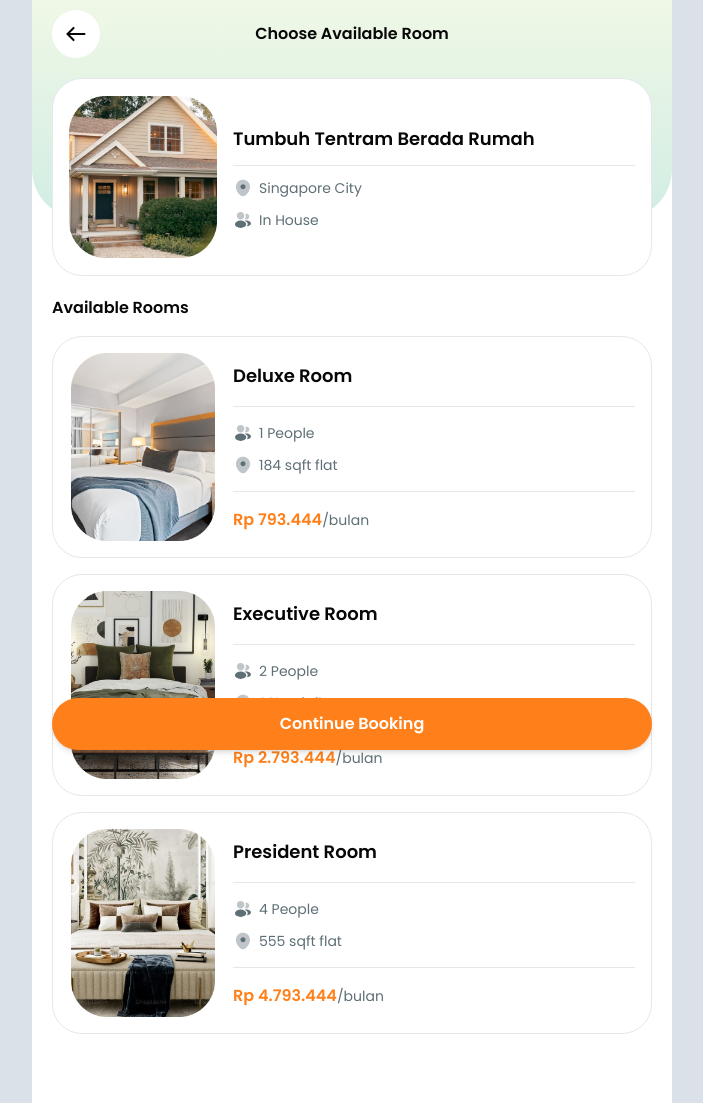
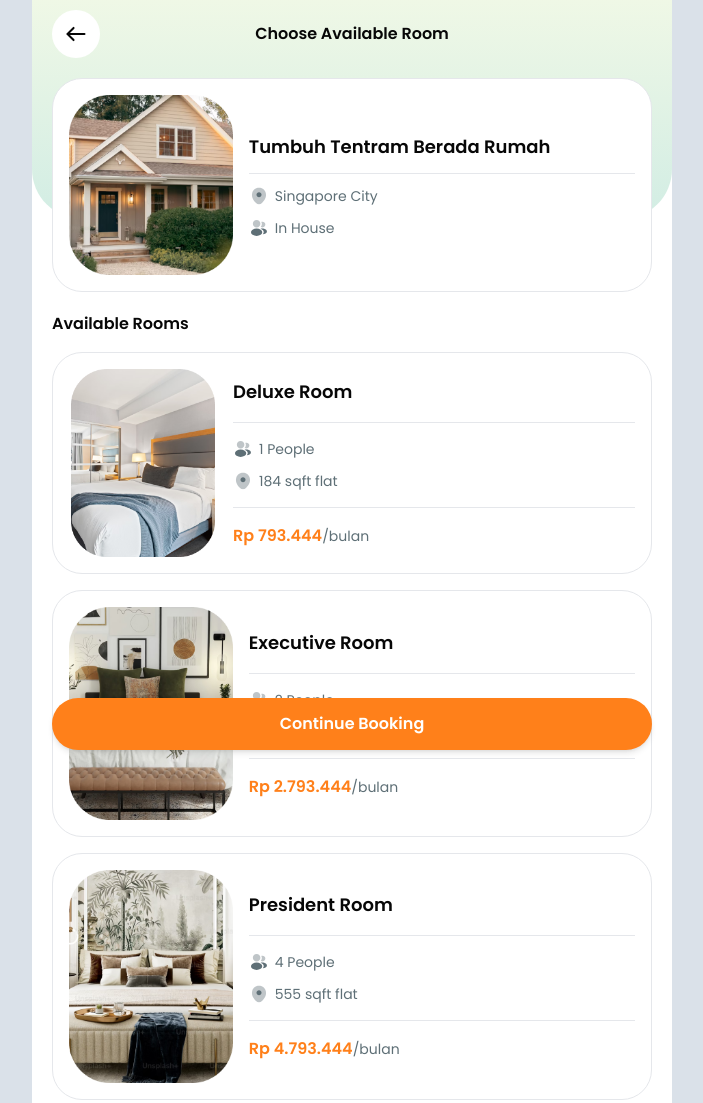
Before and after one commit to sharonamelinda/ngekos-app, a website: page src/index.html in a window 1280 px wide. Shown: the part 20-1123 px from the top of the page, without its empty margins (288-991 px from the left). Drawn offline with Linux system fonts and the light colour scheme.

Commit message:
Update index.html

```diff
--- a/src/index.html
+++ b/src/index.html
@@ -19,13 +19,12 @@
         </div>
         <div class="relative flex flex-col gap-5 mb-[100px]">
             <section id="hotel-place" class="flex flex-col px-5 overflow-hidden">
-                <a href="#">
                 <div class="flex items-center w-full rounded-[30px] p-4 border gap-4 bg-white">
-                        <div class="flex min-w-[148px] h-[164px] overflow-hidden">
+                    <div class="flex min-w-[120px] h-[156px] overflow-hidden">
                         <img src="assets/images/thumbnails/tumbuh-tentram.png" class="w-full h-full object-contain" alt="thumbnail">
                     </div>
                     <div class="flex flex-col gap-3 w-full">
-                            <h3 class="font-semibold text-lg line-clamp-2 max-h-[50px]">Tumbuh Tentram Berada Rumah</h3>
+                        <h3 class="font-semibold text-lg line-clamp-2 min-h-[56px]">Tumbuh Tentram Berada Rumah</h3>
                         <hr class="bg-[#F1F2F6]">
                         <div class="flex flex-col gap-3">
                             <div class="flex items-center gap-[6px]">
@@ -39,7 +38,6 @@
                         </div>
                     </div>
                 </div>
-                </a>
             </section>
             <form id="rooms-form" action="#" method="#">
                 <section id="available-rooms" class="flex flex-col gap-4 overflow-hidden px-5">
@@ -75,7 +73,7 @@
                         <label class="block">
                             <input type="radio" name="room" value="executive" class="hidden peer">
                             <div class="flex items-center w-full rounded-[30px] p-4 border gap-4 bg-white hover:border-ngekos-green hover:border transition-all duration-300 peer-checked:border-ngekos-green">
-                                <div class="flex min-w-[148px] h-[188px] overflow-hidden">
+                                <div class="flex min-w-[120px] h-[156px] overflow-hidden">
                                     <img src="assets/images/thumbnails/executive.png" class="w-full h-full object-contain" alt="thumbnail">
                                 </div>
                                 <div class="flex flex-col gap-4 w-full">
@@ -102,7 +100,7 @@
                         <label class="block">
                             <input type="radio" name="room" value="president" class="hidden peer">
                             <div class="flex items-center w-full rounded-[30px] p-4 border gap-4 bg-white hover:border-ngekos-green hover:border transition-all duration-300 peer-checked:border-ngekos-green">
-                                <div class="flex min-w-[148px] h-[188px] overflow-hidden">
+                                <div class="flex min-w-[120px] h-[156px] overflow-hidden">
                                     <img src="assets/images/thumbnails/president.png" class="w-full h-full object-contain" alt="thumbnail">
                                 </div>
                                 <div class="flex flex-col gap-4 w-full">
```
Lines whose indentation alone changed are shown as unchanged.
